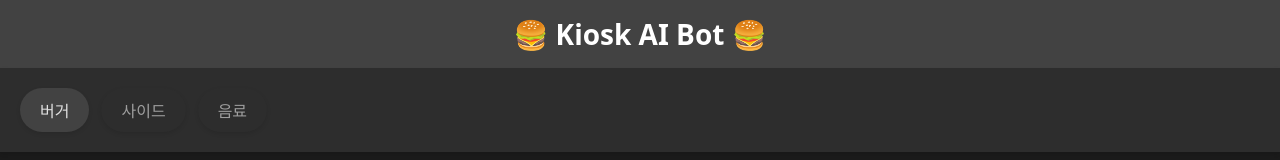
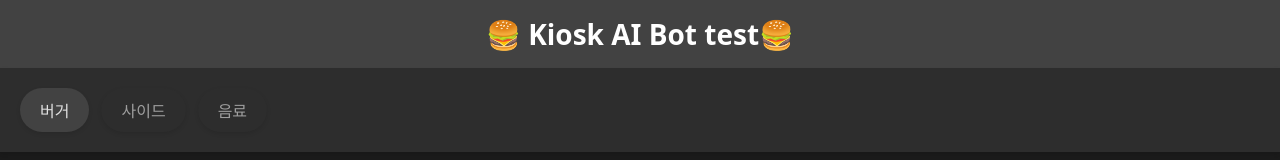
Before and after one commit to abjin/kiosk-ai-bot-frontend, a React (Vite) app: page / in a window 1280 px wide. Shown: the top 160 px of the page. Built offline with nearby package versions, Linux system fonts and the light colour scheme.

Commit message:
test deploy

```diff
--- a/src/routes/index.tsx
+++ b/src/routes/index.tsx
@@ -48,7 +48,7 @@ function Routes() {
   return (
     <Container>
       <Header>
-        <Title>🍔 Kiosk AI Bot 🍔</Title>
+        <Title>🍔 Kiosk AI Bot test🍔</Title>
       </Header>
 
       <CategoryNav>
```
